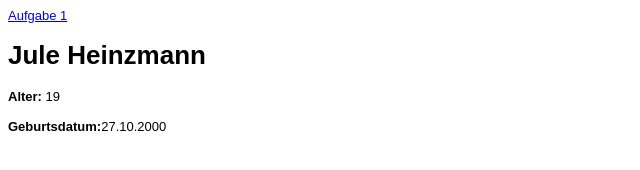
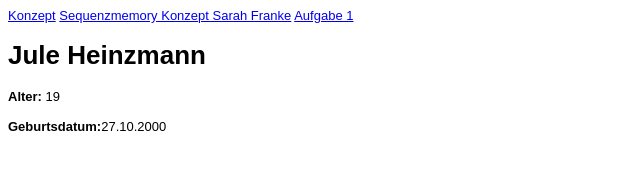
Before and after one commit to JuleHeinzmann/EIA2, a plain HTML site: page Steckbrief/steckbrief.htm in a window 1280 px wide. Shown: the whole page, without its empty margins (0-640 px from the left). Drawn offline with Linux system fonts and the light colour scheme.

Commit message:
Add files via upload

```diff
--- a/Steckbrief/steckbrief.htm
+++ b/Steckbrief/steckbrief.htm
@@ -12,8 +12,11 @@ body {
 </style>
 </head>
 <body>
+	<a href="https://github.com/JuleHeinzmann/EIA2/blob/master/Steckbrief/Aufgabe%202/Sequenzmemory.pdf" target="_blank">Konzept</a>
+	<a href="./Aufgabe 2/Aufgabe_2.html" target="_blank">Sequenzmemory Konzept Sarah Franke</a>
+	<a href="https://github.com/JuleHeinzmann/EIA2/tree/master/Steckbrief/Aufgabe%201" target="_blank">Aufgabe 1</a>
 
-	<a href="https://github.com/JuleHeinzmann/EIA2/tree/master/Steckbrief/Aufgabe%201" target="_blank">Aufgabe 1</a>
+
 
 	<h1>Jule Heinzmann</h1>
 	<b>Alter:</b> 19 <br> <br>
```
